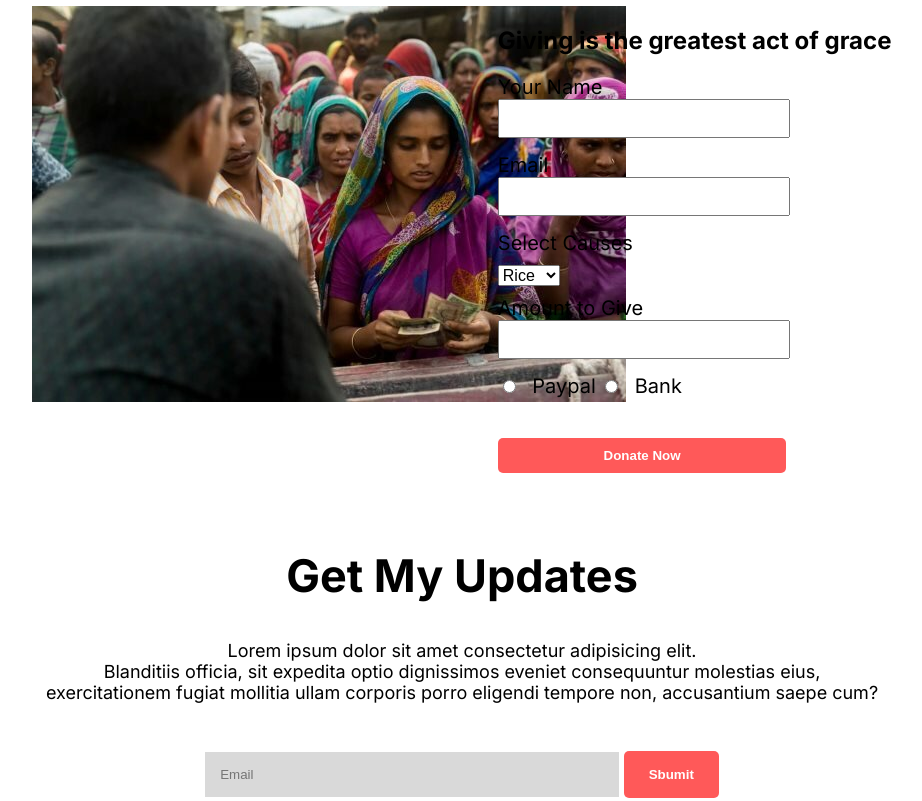
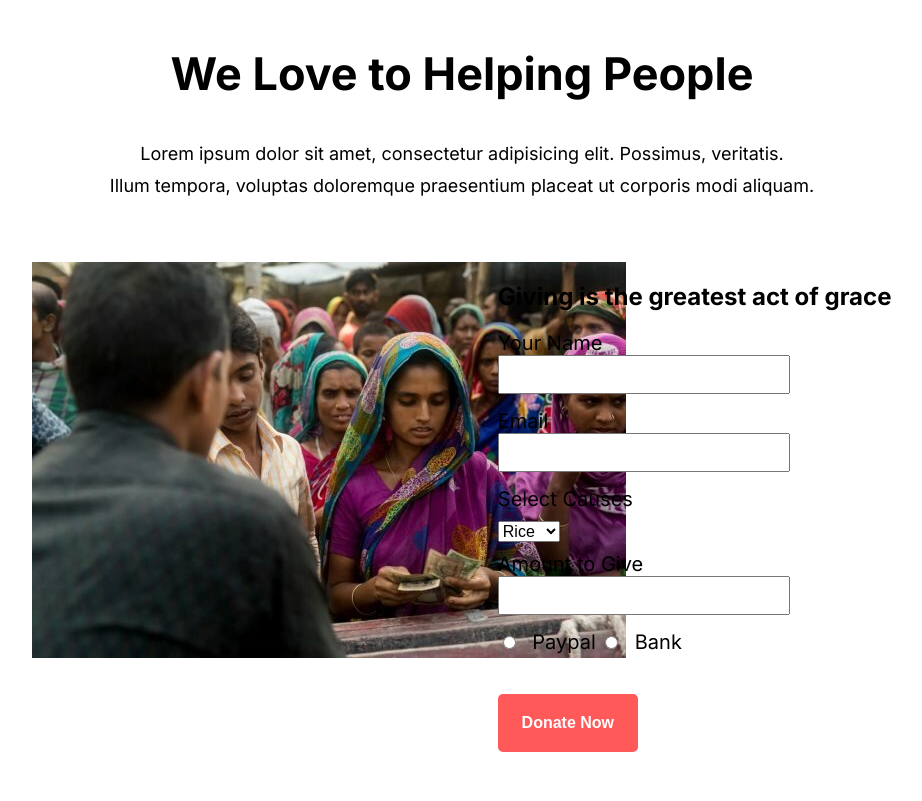
Before and after one commit to mehedititu/assingment-1, a plain HTML site: page index.html in a window 1280 px wide. Shown: the part 3360-4161 px from the top of the page, without its empty margins (178-1100 px from the left). Drawn offline with Linux system fonts and the light colour scheme.

Commit message:
2nd Modify

```diff
--- a/index.html
+++ b/index.html
@@ -77,6 +77,9 @@
         </div>
     </section>
     <section class="special">
+        <h2 class="special-size">We Love to Helping People</h2>
+        <p>Lorem ipsum dolor sit amet, consectetur adipisicing elit. Possimus, veritatis.<br> Illum tempora, voluptas doloremque praesentium placeat ut corporis modi aliquam.</p>
+        <div class="special-wrap">
             <div class="special-left">
                 <img src="images/donation1.jpg" alt="">
             </div>
@@ -97,20 +100,23 @@
                     <input type="number" name="number" id="specitl-number"><br>
                     <input type="radio" id="paypal" name="paypal" value="Paypal">
                     <label for="paypal">Paypal</label>
-                <input type="radio" id="bank" name="bank" value="Bank">
+                    <input type="radio" id="bank" name="paypal" value="Bank">
                     <label for="bank">Bank</label><br>
-                <input type="submit" value="Donate Now">
+                    <input type="submit" value="Donate Now" id="special-donate">
 
                 </form>
             </div>
+        </div>
     </section>
     <section class="subscription">
+        <div class="subscription-wrap">
             <h2>Get My Updates</h2>
             <p>Lorem ipsum dolor sit amet consectetur adipisicing elit.<br> Blanditiis officia, sit expedita optio dignissimos eveniet consequuntur molestias eius, <br>exercitationem fugiat mollitia ullam corporis porro eligendi tempore non, accusantium saepe cum?</p>
             <form action="" id="mail-subscription">
                 <input type="email" name="email" id="email" placeholder="Email">
                 <input type="submit" value="Sbumit" id="Subscribe">
             </form>
+        </div>
     </section>
     <section class="footer">
         <h5>Be Humble</h5>
--- a/style.css
+++ b/style.css
@@ -169,7 +169,7 @@ input[type="submit"] {
     margin-top: 60px;
 }
 
-section.subscription {
+.subscription {
     margin-top: 60px;
     text-align: center;
 }
@@ -182,14 +182,40 @@ section.subscription {
     font-size: 18px;
 }
 
-form#mail-subscription input#email {
-    width: 30%;
+#mail-subscription {
+    max-width: 810px;
+    margin: 60px auto;
+    background: #FFF4D6;
+    padding: 50px 10px;
+}
+
+#mail-subscription input#email {
+    width: 50%;
     padding: 15px;
     background-color: #D9D9D9;
     border: none;
 }
 
+#mail-subscription input[type="submit"] {
+    margin-top: 0;
+}
+
 .special {
+    margin-top: 100px;
+}
+
+.special h2.special-size {
+    text-align: center;
+    font-size: 45px;
+}
+
+.special p {
+    text-align: center;
+    font-size: 18px;
+    line-height: 32px;
+}
+
+.special-wrap {
     display: flex;
     width: 70%;
     margin: 60px auto;
@@ -228,6 +254,13 @@ form#mail-subscription input#email {
     width: auto;
 }
 
+input#special-donate {
+    display: block;
+    width: 140px;
+    padding: 20px;
+    font-size: 16px;
+}
+
 .footer {
     background-color: #0B0D17;
     padding: 40px 0;
```
Lines whose indentation alone changed are shown as unchanged.
